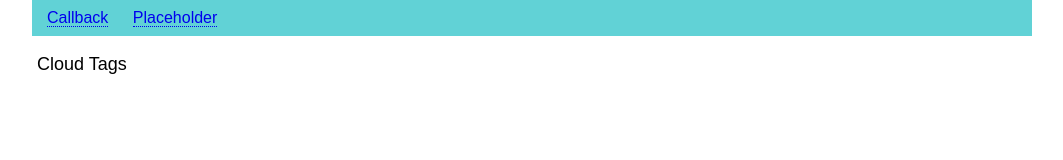
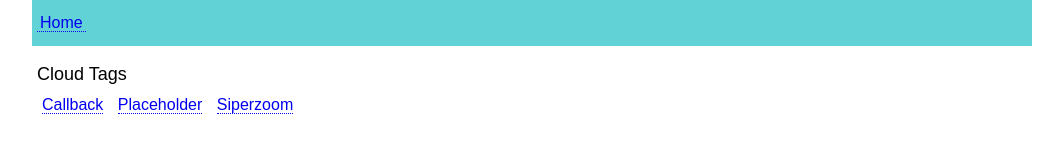
Before and after one commit to andrey55555/andrey55555.github.io, a plain HTML site: page index.html in a window 1280 px wide. Shown: the whole page, without its empty margins (108-1171 px from the left). Drawn offline with Linux system fonts and the light colour scheme.

Commit message:
Change menu

```diff
--- a/css/style.css
+++ b/css/style.css
@@ -27,7 +27,12 @@ header{background:#61d2d6;margin:0 auto;max-width:1000px;padding:10px 5px}
 
 
 /* --- color --- */
-.topmenu-item {margin: 5px 10px;}
+.topmenu-item {display:inline-block;list-style:none;margin: 5px 0;}
+.topmenu-item span {padding: 3px;}
+.topmenu-item-txt {background:#edde45;border-radius: 5px;}
+
+.cloud-tags-item{display:inline-block;list-style:none;margin:5px}
+
 .detail-square{display:inline-block;margin:10px 0;width:33%}
 .detail-square-color {min-height: 50px;}
 .big-number-label{display:inline-block;text-align:center;width:45%}
--- a/index.html
+++ b/index.html
@@ -14,13 +14,29 @@
     <div class="wrapper">
 		<header>
 			<div class="topmenu">
-				<a class="topmenu-item dhr" href="/page_callback/"><span>Callback</span></a>
-				<a class="topmenu-item dhr" href="/page_placeholder/"><span>Placeholder</span></a>
+				<ul>
+					<li class="topmenu-item topmenu-item__active">
+						<a class="dhr" href="/"><span>Home</span></a>
+					</li>
+				</ul>
 			</div>
 		</header>
 
 		<div class="content">
 			<p class="content-title">Cloud Tags</p>
+			<div class="content-container">
+				<ul class="cloud-tags">
+					<li class="cloud-tags-item">
+						<a class="dhr" href="/page_callback/"><span>Callback</span></a>
+					</li>
+					<li class="cloud-tags-item">
+						<a class="dhr" href="/page_placeholder/"><span>Placeholder</span></a>
+					</li>
+					<li class="cloud-tags-item">
+						<a class="dhr" href="/page_superzoom/"><span>Siperzoom</span></a>
+					</li>
+				</ul>
+			</div>
 		</div>
 	</div>
 </body>
```
Also changed, not shown: page_callback/index.html (+10 -1 lines), page_placeholder/index.html (+9 -1 lines).
